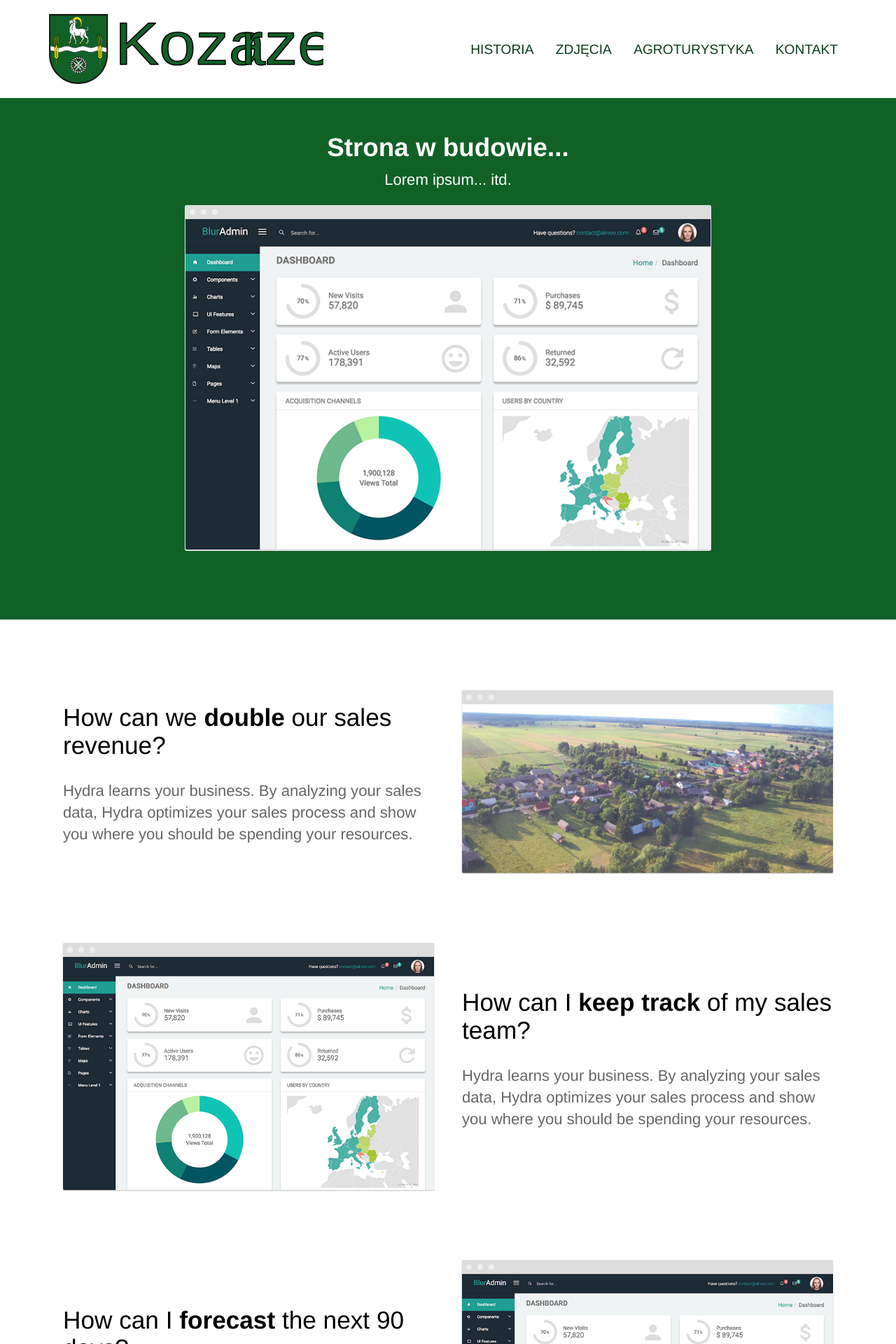
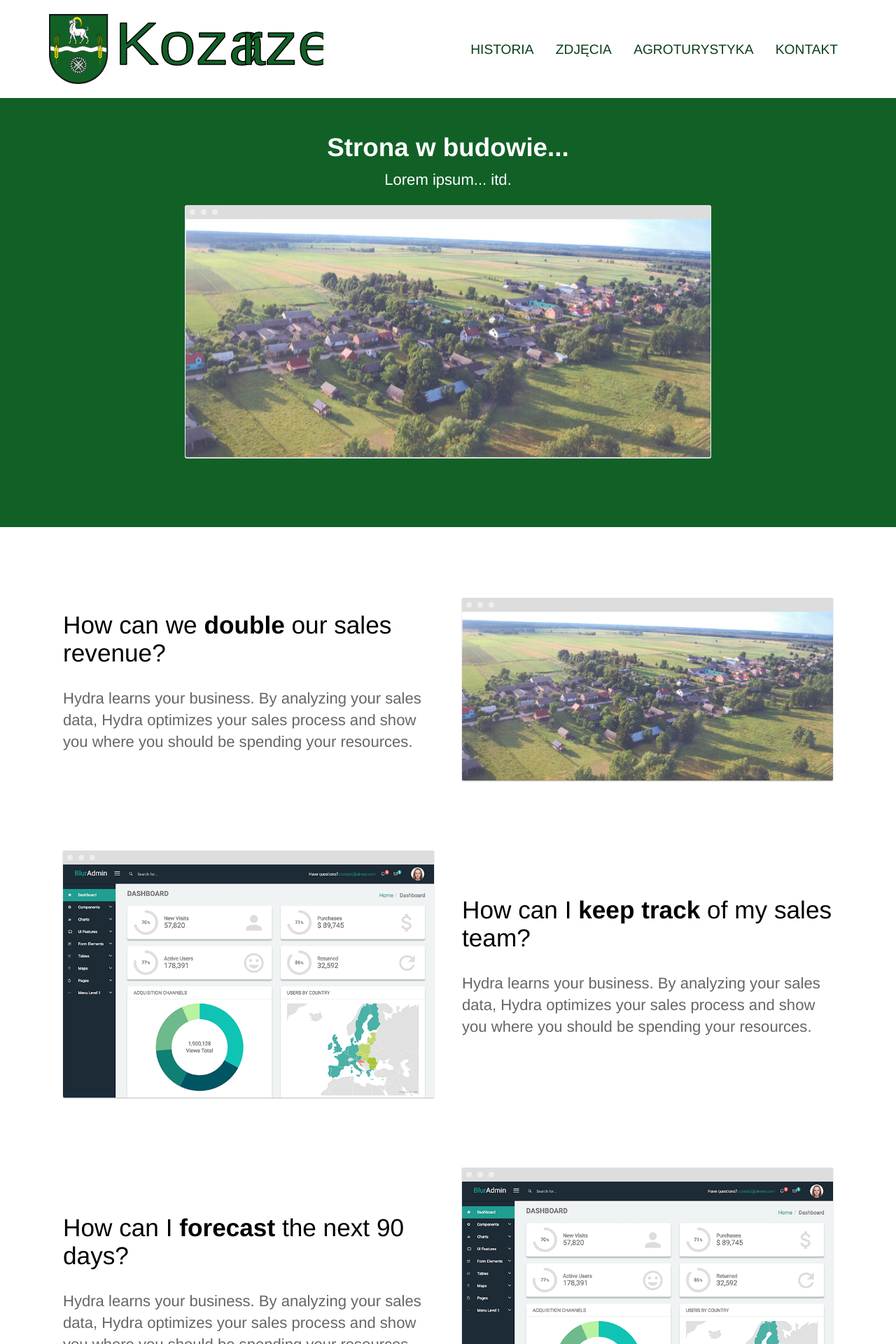
Before and after one commit to maxiemoose/kozarze, a Jekyll site: the page built from index.html, in a window 1280 px wide. Shown: the top 1920 px of the page at 70% size. Built offline with Jekyll 4.4.1, drawn with Linux system fonts in a browser that asks for light colours.

Commit message:
Update index.html

```diff
--- a/index.html
+++ b/index.html
@@ -7,7 +7,7 @@
 		<h1 class="editable"><strong>Strona w budowie...</strong></h1>
 		<p class="subtext editable">Lorem ipsum... itd.</p>
 		<div>
-			<img src="{{ site.baseurl }}/images/dashboard.png" alt="Screenshot" class="screenshot editable" />
+			<img src="{{ site.baseurl }}/images/KozarzeLP1.jpg" alt="Screenshot" class="screenshot editable" />
 		</div>
 	</div>
 </section>
```
